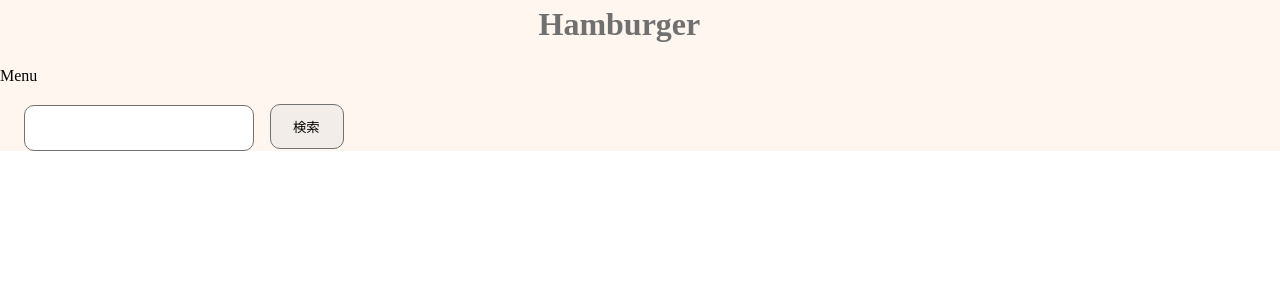
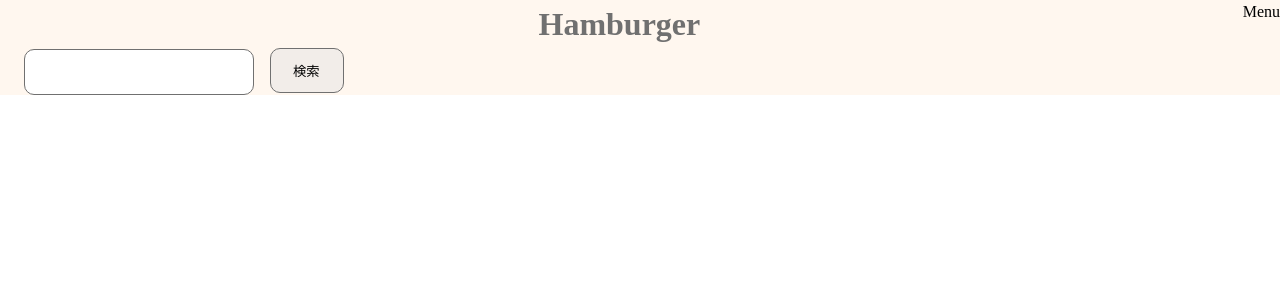
Before and after one commit to marinnk/Hamburger, a PHP site: page /page.html in a window 1280 px wide. Shown: the top 300 px of the page. Run offline with PHP 8.4, Linux system fonts and the light colour scheme; style sheets or scripts are compiled from the project's sources; some libraries are stand-ins or nearby versions.

Commit message:
メニューボタン作成

```diff
--- a/css/style.css
+++ b/css/style.css
@@ -410,4 +410,11 @@ li {
   margin: auto;
 }
 
+.c-menu {
+  margin: 0;
+  position: absolute;
+  top: 0;
+  right: 0;
+}
+
 /*# sourceMappingURL=style.css.map */
--- a/page.html
+++ b/page.html
@@ -16,7 +16,7 @@
     <header class="l-header">
         <div class="p-header">
             <h1 class="c-header__logo">Hamburger</h1>
-            <p class="p-menu__button"><a href="#">Menu</a></p>
+            <p class="c-menu"><a href="#">Menu</a></p>
             <div class="p-search">
                 <input type="search" name="search" class="p-search__form">
                 <input type="submit" name="submit" value="検索" class="c-button">
--- a/scss/object/Project/_menu.scss
+++ /dev/null
@@ -1,6 +0,0 @@
-.p-menu__button {
-    margin: 0;
-    position: absolute;
-    top: 0;
-    right: 0;
-}
--- a/scss/object/component/_menu.scss
+++ b/scss/object/component/_menu.scss
@@ -0,0 +1,6 @@
+.c-menu {
+    margin: 0;
+    position: absolute;
+    top: 0;
+    right: 0;
+}
```
Also changed, not shown: 1 other file.
